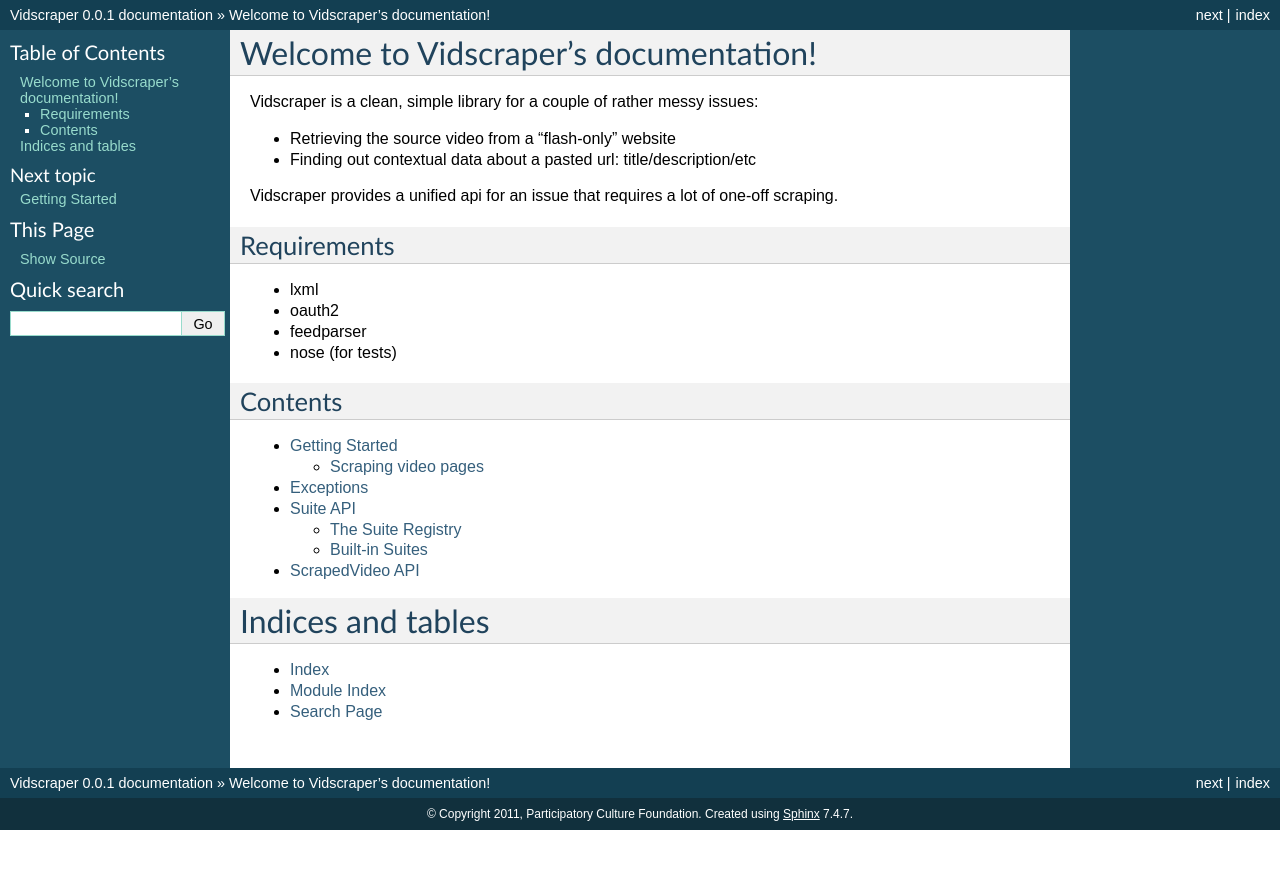
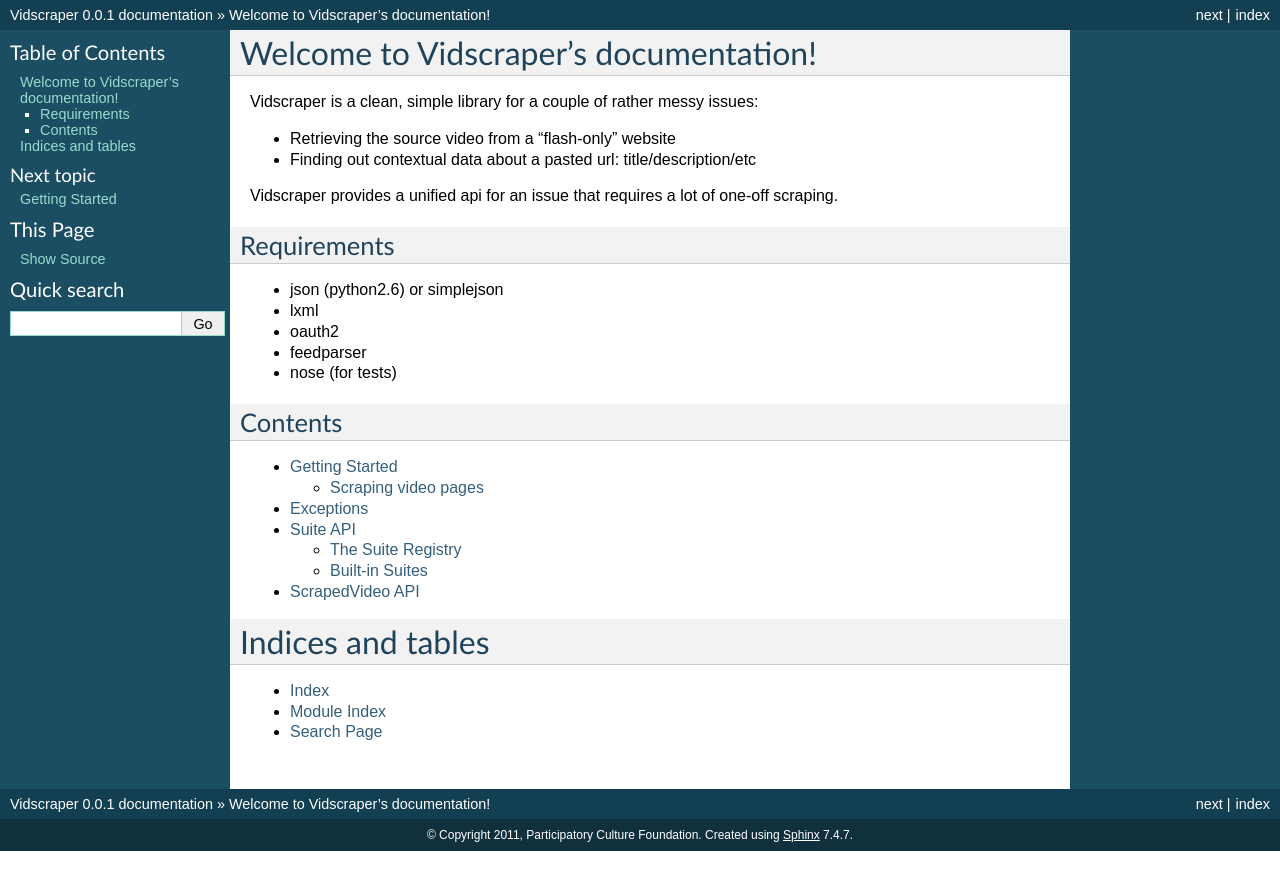
Before and after one commit to pculture/vidscraper, a Sphinx documentation site: the page built from docs/index.rst, in a window 1280 px wide. Shown: the top 890 px of the page. Built offline with Sphinx 7.4.7, drawn with Linux system fonts in a browser that asks for light colours.

Commit message:
Added indication of json requirement.

```diff
--- a/docs/index.rst
+++ b/docs/index.rst
@@ -44,6 +44,7 @@
 Requirements
 ++++++++++++
 
+* json (python2.6) or simplejson
 * lxml
 * oauth2
 * feedparser
```
